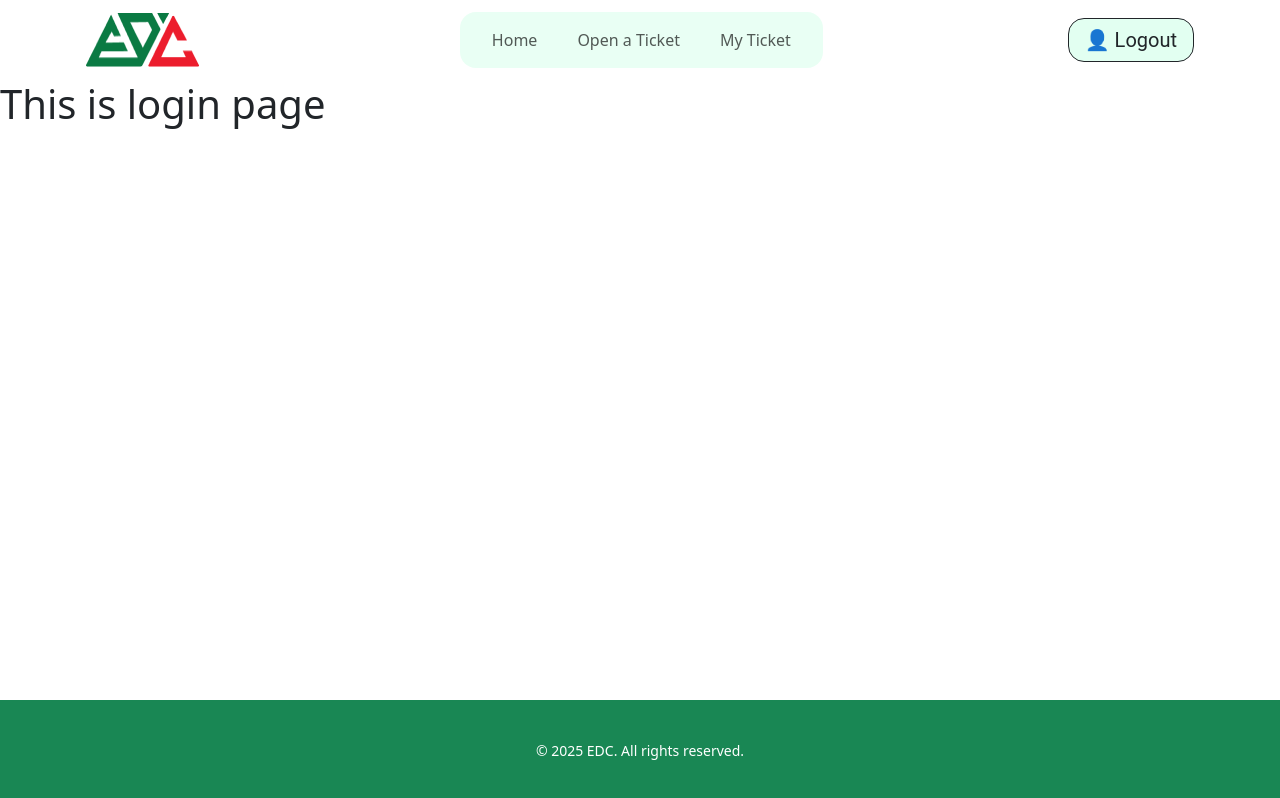
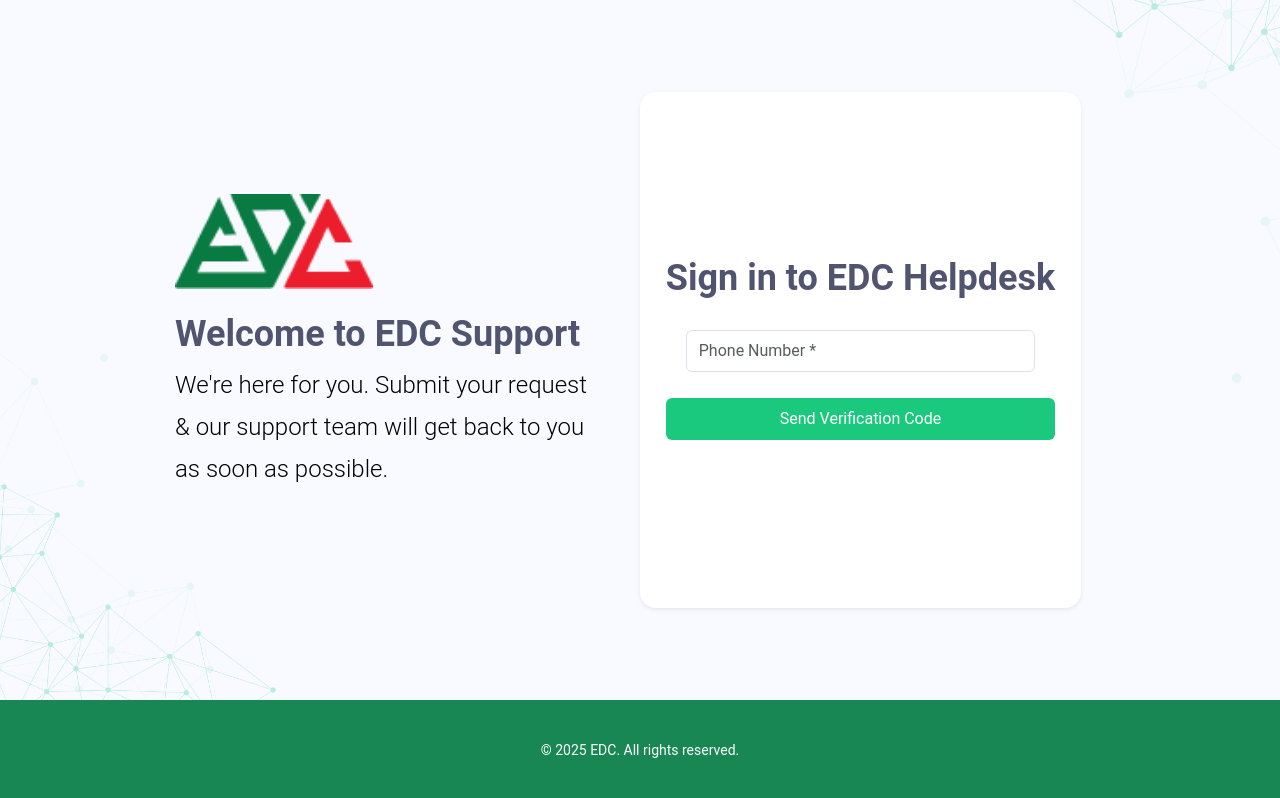
Before and after one commit to aslamcric/Demo_Ticket_System, a React app: page /login in a window 1280 px wide. Built offline with nearby package versions, Linux system fonts and the light colour scheme; the HTML template or start-up script is replaced by a standard one.

Commit message:
login, opent ticket css part done

```diff
--- a/src/App.jsx
+++ b/src/App.jsx
@@ -1,13 +1,17 @@
 import React from "react";
 import Header from "./component/Header";
 import Footer from "./component/Footer";
-import { Outlet } from "react-router-dom";
-
+import { Outlet, useLocation } from "react-router-dom";
 
 const App = () => {
+  const location = useLocation();
+
+  // Check if current route is login
+  const isLoginPage = location.pathname === "/login";
+
   return (
     <div>
-      <Header />
+      {!isLoginPage && <Header />}
 
       <Outlet />
 
--- a/src/index.css
+++ b/src/index.css
@@ -1,5 +1,6 @@
 body {
   padding-bottom: 60px;
+  font-family: "Roboto", sans-serif !important;
 }
 
 /* Header Part ===================================================
@@ -23,16 +24,6 @@
   border-bottom-width: 0.5px;
 }
 
-/* .underline {
-  position: absolute;
-  bottom: 0;
-  left: 25px;
-  height: 3px;
-  width: 40%;
-  background: #11cc95;
-  border-radius: 4px;
-} */
-
 /* Dynamic Active Menu */
 .nav-link.active-menu {
   color: #000000 !important;
@@ -53,11 +44,6 @@
 }
 
 /* logout button */
-/* button.btn.px-3.logout-btn {
-  background: rgba(212, 255, 234, 0.66);
-  border-radius: 16px;
-} */
-
 .btn.px-3.logout-btn {
   background: rgba(212, 255, 234, 0.66);
   border-radius: 16px;
@@ -66,20 +52,21 @@
   font-family: Roboto;
 }
 
-/* Header Part End ==============================================
+/* Header Part End ===============================================
 ==================================================================*/
 
-/* Footer part */
+/* Footer part ====================================================*/
+
 .app-footer {
   width: 100%;
   height: 100px;
   z-index: 1000;
 }
 
-/* Footer Part End ==============================================
+/* Footer Part End ===============================================
 ==================================================================*/
 
-/* Ticket Page  */
+/* Ticket Page ===================================================*/
 .ticket-container {
   background: #ffffff;
   border-radius: 15px;
@@ -123,3 +110,167 @@
   padding: 8px 12px;
   font-size: 0.75rem;
 }
+
+/* login page css =============================================*/
+
+/* Welcome EDC Text */
+.Welcome-EDC {
+  font-weight: 700;
+  color: rgba(81, 84, 111, 1);
+  font-size: 36px;
+}
+
+.Welcome-EDC-para {
+  width: 432px;
+  height: 126px;
+  top: 400px;
+
+  font-weight: 300;
+  font-style: light;
+  font-size: 24px;
+  line-height: 42px;
+  color: rgba(0, 0, 0, 1);
+  letter-spacing: 0%;
+}
+
+.Verify {
+  background: rgba(27, 201, 126, 1) !important;
+  border-radius: 8px;
+  color: #ffffff !important;
+  font-family: Roboto;
+  font-weight: 500;
+  font-style: Medium;
+  font-size: 20px;
+  line-height: 100%;
+  letter-spacing: 0%;
+  text-align: center;
+}
+
+/* Main wrapper with no scroll */
+.login-wrapper {
+  background-color: #f8faff;
+  min-height: calc(100vh - 100px); /* adjust for footer */
+  position: relative;
+  overflow: hidden;
+}
+
+/* Ensure the row fills full height */
+.login-row {
+  height: 100%;
+}
+
+/* Bottom-left image */
+.bg-pattern-left {
+  position: absolute;
+  bottom: 0;
+  left: 0;
+  width: 350px;
+  opacity: 0.45;
+  pointer-events: none;
+}
+
+/* Top-right image */
+.bg-pattern-right {
+  position: absolute;
+  top: 0;
+  right: 0;
+  width: 350px;
+  opacity: 0.45;
+  pointer-events: none;
+}
+
+/* Login card */
+.login-box {
+  background: #ffffff;
+  border-radius: 16px;
+  box-shadow: 0 10px 35px rgba(0, 0, 0, 0.08);
+  height: 516px;
+  width: 632px;
+  width: 100%;
+  display: flex;
+  align-items: center;
+  justify-content: center;
+}
+.loginFullBox {
+  padding: 0px !important;
+  margin: 0px !important;
+}
+
+.Edc-helpdesk {
+  font-weight: 700;
+  font-style: Bold;
+  font-size: 36px;
+  line-height: 100%;
+  letter-spacing: 0%;
+  color: rgba(81, 84, 111, 1);
+  width: 390 !important;
+  height: 42;
+  top: 297px;
+  left: 981px;
+  opacity: 1;
+}
+
+.phone-number {
+  width: 655 !important;
+  height: 62;
+  top: 381px;
+  left: 948px;
+  border-radius: 8px;
+  border-width: 1px;
+  opacity: 1;
+  padding-top: 10px;
+  padding-right: 20px;
+  padding-bottom: 10px;
+  padding-left: 20px;
+  gap: 10px;
+}
+
+.login-form {
+  height: calc(100vh - 100px);
+}
+
+/* submit-ticket-box======================================== */
+.submit-ticket-box {
+  width: 946px !important;
+  height: 654px !important;
+  border-color: rgba(61, 63, 77, 1) !important;
+  border: 0.5px solid rgba(61, 63, 77, 1);
+}
+
+.submit-ticket-btn {
+  background: rgba(27, 201, 126, 1) !important;
+  color: white !important;
+}
+
+.submit-form-info {
+  width: 719px !important;
+  height: 609px !important;
+}
+
+.submit-ticket-heading {
+  font-weight: 700 !important;
+  font-style: Bold;
+  font-size: 48px;
+  color: rgba(81, 84, 111, 1);
+  line-height: 100%;
+  letter-spacing: 0%;
+  text-align: center;
+  margin-top: 40px;
+}
+
+.submit-ticket-para {
+  font-weight: 300;
+  font-style: Light;
+  font-size: 24px;
+  line-height: 36px;
+  letter-spacing: 0%;
+  text-align: center;
+  width: 445px !important ;
+  margin: 0 auto;
+  padding-bottom: 20px;
+}
+
+.full-form {
+  width: 524px !important;
+  margin: 0 auto;
+}
--- a/src/pages/Login.jsx
+++ b/src/pages/Login.jsx
@@ -1,9 +1,63 @@
 import React from "react";
+import "bootstrap/dist/css/bootstrap.min.css";
+import logo from "../assets/images/logo.png";
+import bgRight from "../assets/images/Animation1.png";
+import bgLeft from "../assets/images/Animation2.png";
 
 export default function Login() {
   return (
-    <div>
-      <h1>This is login page</h1>
+    <div className="login-wrapper position-relative">
+      {/* Background decorations */}
+      <img src={bgLeft} alt="" className="bg-pattern-left" />
+      <img src={bgRight} alt="" className="bg-pattern-right" />
+
+      {/* Center everything vertically & horizontally */}
+      <div className="container login-form">
+        <div className="row w-100 login-row align-items-center justify-content-center ">
+          {/* LEFT TEXT */}
+          <div className="col-md-5 text-center text-md-start">
+            <img
+              src={logo}
+              alt="Logo"
+              className="mb-4"
+              style={{ width: "198px", height: "95px" }}
+            />
+
+            <h3 className="Welcome-EDC">Welcome to EDC Support</h3>
+
+            {/* <p className="text-muted mt-3 fs-6 pe-md-5"> */}
+            <p className="Welcome-EDC-para">
+              We're here for you. Submit your request & our support team will
+              get back to you as soon as possible.
+            </p>
+          </div>
+
+          {/* RIGHT LOGIN BOX */}
+          <div className="col-md-5">
+            <div className="login-box bg-white shadow-sm rounded-4 ">
+              <div className="loginFullBox">
+                <h4 className="text-center fw-semibold mb-4 Edc-helpdesk">
+                  Sign in to EDC Helpdesk
+                </h4>
+
+                <form>
+                  <div className="mb-3 phone-number">
+                    <input
+                      type="text"
+                      className="form-control py-2"
+                      placeholder="Phone Number *"
+                    />
+                  </div>
+
+                  <button className="btn Verify w-100 py-2">
+                    Send Verification Code
+                  </button>
+                </form>
+              </div>
+            </div>
+          </div>
+        </div>
+      </div>
     </div>
   );
 }
--- a/src/pages/OpenTicket.jsx
+++ b/src/pages/OpenTicket.jsx
@@ -53,20 +53,100 @@
   };
 
   return (
-    <div
-      className="container p-4 my-4 rounded shadow-sm"
-      style={{ maxWidth: 700 }}
-    >
-      <h4 className="fw-bold text-center mb-3">Submit a New Ticket</h4>
+    // <div
+    //   className="container p-4 my-4 rounded shadow-sm"
+    //   style={{ maxWidth: 700 }}
+    // >
+    // <div className="container p-4 my-4 rounded shadow-sm submit-ticket-box">
+    //   <h4 className="fw-bold text-center mb-3">Submit a New Ticket</h4>
 
-      <p className="text-center text-muted">
+    //   <p className="text-center text-muted">
+    //     Fill out the form below and we'll get back to you as soon as possible.
+    //   </p>
+
+    //   {successMsg && <div className="alert alert-success">{successMsg}</div>}
+    //   {errorMsg && <div className="alert alert-danger">{errorMsg}</div>}
+
+    //   <form onSubmit={handleSubmit}>
+    //     {/* Email */}
+    //     <div className="mb-3">
+    //       <input
+    //         type="email"
+    //         name="email"
+    //         className="form-control"
+    //         placeholder="Email Address *"
+    //         value={form.email}
+    //         onChange={handleChange}
+    //         required
+    //       />
+    //     </div>
+
+    //     {/* Name */}
+    //     <div className="mb-3">
+    //       <input
+    //         type="text"
+    //         name="name"
+    //         className="form-control"
+    //         placeholder="Full Name *"
+    //         value={form.name}
+    //         onChange={handleChange}
+    //         required
+    //       />
+    //     </div>
+
+    //     {/* Topic */}
+    //     <div className="mb-3">
+    //       <select
+    //         name="topic"
+    //         className="form-select"
+    //         value={form.topic}
+    //         onChange={handleChange}
+    //         required
+    //       >
+    //         <option value="">Select Help Topic *</option>
+    //         <option value="account">Account Issue</option>
+    //         <option value="payment">Payment Problem</option>
+    //         <option value="technical">Technical Support</option>
+    //         <option value="other">Other</option>
+    //       </select>
+    //     </div>
+
+    //     {/* Message */}
+    //     <div className="mb-3">
+    //       <textarea
+    //         name="message"
+    //         className="form-control"
+    //         rows="5"
+    //         placeholder="Write your message here..."
+    //         value={form.message}
+    //         onChange={handleChange}
+    //         required
+    //       ></textarea>
+    //     </div>
+
+    //     {/* Submit Button */}
+    //     <button
+    //       type="submit"
+    //       className="btn btn-success w-100"
+    //       disabled={loading}
+    //     >
+    //       {loading ? "Submitting..." : "Submit Ticket"}
+    //     </button>
+    //   </form>
+    // </div>
+
+    <div className="container p-4 my-4 rounded shadow-sm submit-ticket-box">
+      <div className="submit-form-info container">
+        <h4 className="fw-bold text-center mb-3 submit-ticket-heading">Submit a New Ticket</h4>
+
+        <p className="text-center text-muted submit-ticket-para">
           Fill out the form below and we'll get back to you as soon as possible.
         </p>
 
         {successMsg && <div className="alert alert-success">{successMsg}</div>}
         {errorMsg && <div className="alert alert-danger">{errorMsg}</div>}
 
-      <form onSubmit={handleSubmit}>
+        <form onSubmit={handleSubmit} className="full-form">
           {/* Email */}
           <div className="mb-3">
             <input
@@ -126,13 +206,14 @@
           {/* Submit Button */}
           <button
             type="submit"
-          className="btn btn-success w-100"
+            className="btn w-100 submit-ticket-btn"
             disabled={loading}
           >
             {loading ? "Submitting..." : "Submit Ticket"}
           </button>
         </form>
       </div>
+    </div>
   );
 };
 
```
Also changed, not shown: src/assets/images/Animation1.png (added), src/assets/images/Animation2.png (added). Lines whose indentation alone changed are shown as unchanged.
